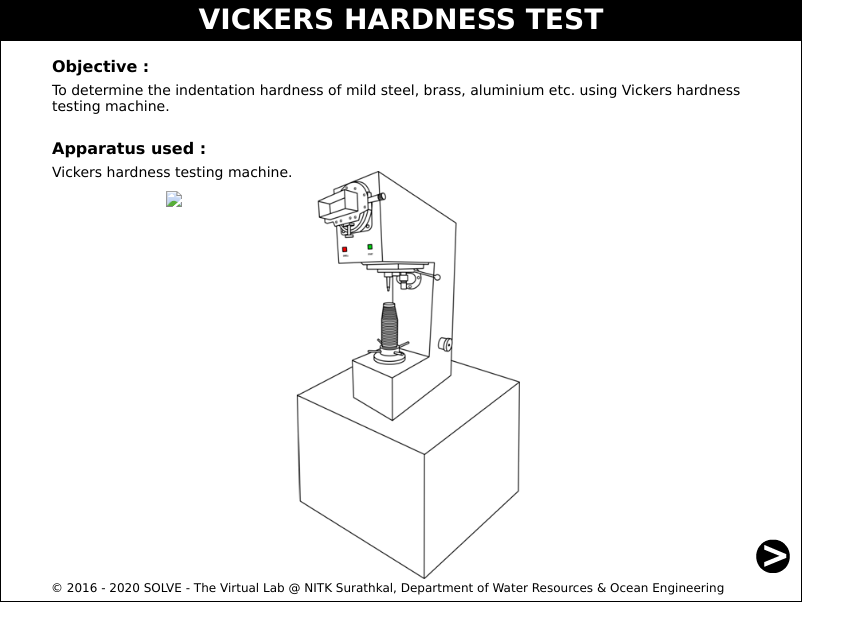
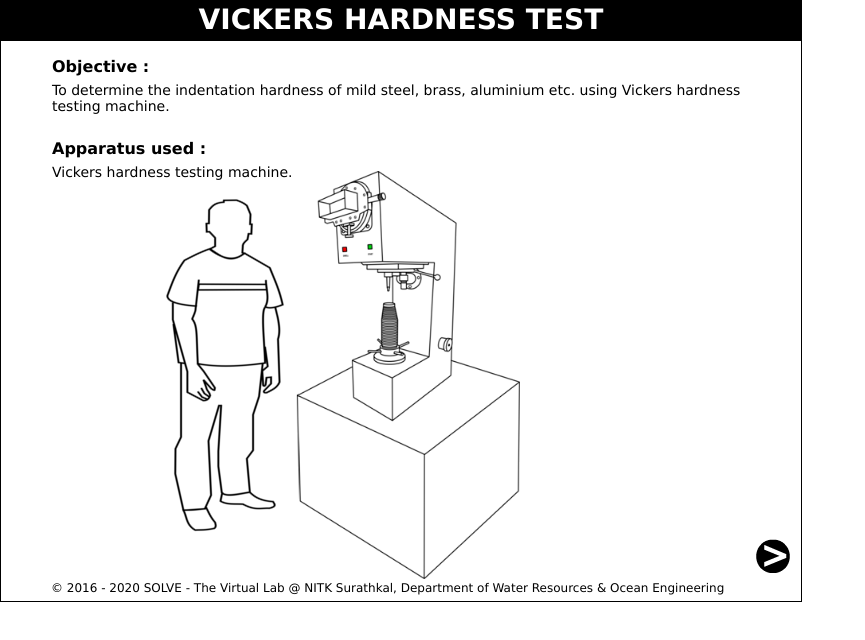
Before and after one commit to virtual-labs/exp-vickers-hardness-test-nitk, a plain HTML site: page experiment/simulation/index.html in a window 1280 px wide. Shown: the whole page, without its empty margins (0-865 px from the left). Drawn offline with nearby package versions, Linux system fonts and the light colour scheme.

Commit message:
Updated Experiments

```diff
--- a/experiment/simulation/index.html
+++ b/experiment/simulation/index.html
@@ -25,7 +25,7 @@ var load;
 <h4 class="incanvas" style="font-family:verdana;">Apparatus used :</h4>
 <p class="incanvas" style="font-family:verdana; font-size:14px;">Vickers hardness testing machine. </p>
 <img style="position:absolute; left:250px; top:120px; width:30%;" title="Vickers hardness testing machine" src="images/1.png" />
-<img style="position:absolute; left:120px; top:140px;"  src="../../images/human.png" />
+<img style="position:absolute; left:120px; top:140px;"  src="images/human.png" />
 </div>
 
 <div class="simsubscreen" id="canvas1" style="visibility:hidden;">
```
Also changed, not shown: experiment/images/human.png (added), experiment/simulation/images/human.png (added), 1 other file.
